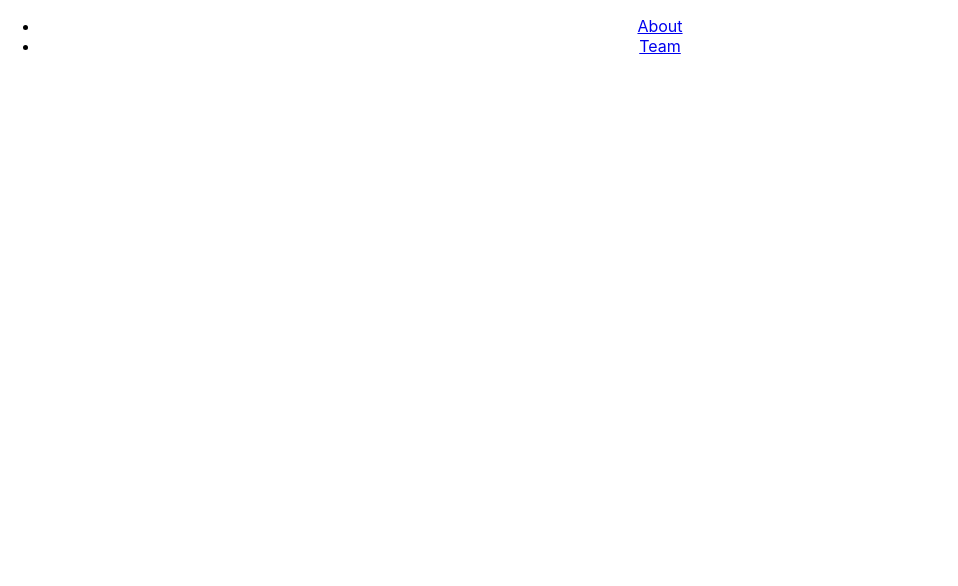
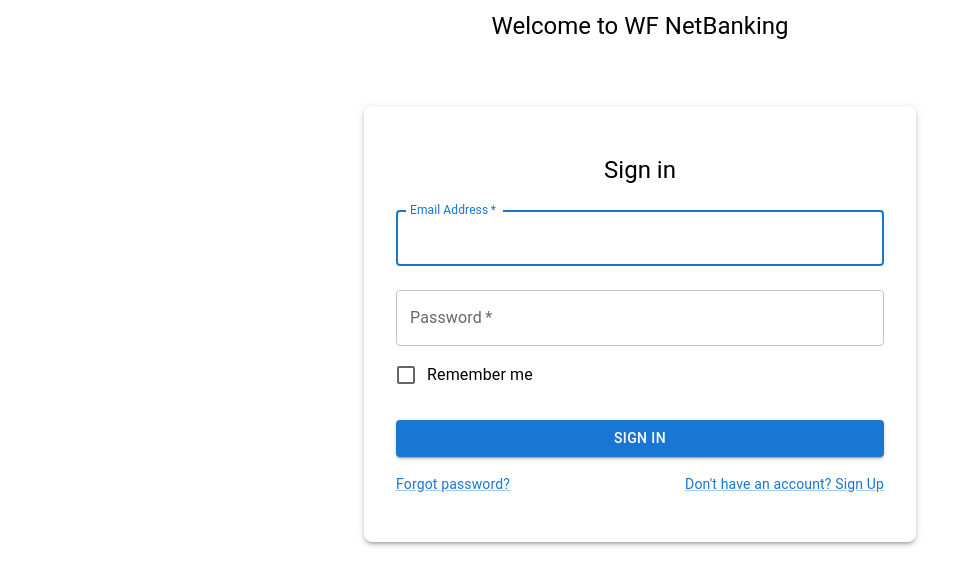
Before and after one commit to shubhamraiwells/wellsfargo-training-team1, a React (Create React App) app in the folder frontend/: page / in a window 1280 px wide. Before the commit this address had no page. Shown: the top 586 px of the page, without its empty margins (0-958 px from the left). Built offline with nearby package versions, Linux system fonts and the light colour scheme.

Commit message:
Login page Boilercode

```diff
--- a/frontend/package.json
+++ b/frontend/package.json
@@ -3,6 +3,10 @@
   "version": "0.1.0",
   "private": true,
   "dependencies": {
+    "@emotion/react": "^11.11.1",
+    "@emotion/style": "^0.8.0",
+    "@emotion/styled": "^11.11.0",
+    "@mui/material": "^5.14.8",
     "@testing-library/jest-dom": "^5.17.0",
     "@testing-library/react": "^13.4.0",
     "@testing-library/user-event": "^13.5.0",
--- a/frontend/src/App.css
+++ b/frontend/src/App.css
@@ -1,3 +1,4 @@
+/*
 .App {
   text-align: center;
 }
@@ -36,3 +37,17 @@
     transform: rotate(360deg);
   }
 }
+*/
+.App {
+  text-align: center;
+  background-color: #ffffff;
+}
+
+.App-header {
+  display: flex;
+  flex-direction: row;
+  align-items: center;
+  justify-content: center;
+  font-size: calc(10px + 2vmin);
+  margin-top:10px;
+}
--- a/frontend/src/App.js
+++ b/frontend/src/App.js
@@ -1,27 +1,97 @@
-import logo from './logo.svg';
-import './App.css';
-import { Link, Route, Routes } from 'react-router-dom';
-import About from './pages/About';
-import Team from './pages/Team';
-function App() {
+import React, { Component } from "react";
+import "./App.css";
+import Button from "@mui/material/Button";
+import TextField from "@mui/material/TextField";
+import FormControlLabel from "@mui/material/FormControlLabel";
+import Checkbox from "@mui/material/Checkbox";
+import Link from "@mui/material/Link";
+import Grid from "@mui/material/Grid";
+import Box from "@mui/material/Box";
+import Typography from "@mui/material/Typography";
+import Container from "@mui/material/Container";
+
+export default function App() {
+  const handleSubmit = (event) => {
+    event.preventDefault();
+    const data = new FormData(event.currentTarget);
+    console.log({
+      email: data.get("email"),
+      password: data.get("password"),
+    });
+  };
+
   return (
-    <div className="App">
-      <header>
-        <>
-          <nav>
-            <ul>
-              <li><Link to="/About">About</Link></li>
-              <li><Link to="/Team">Team</Link></li>
-            </ul>
-          </nav>
-          <Routes>
-            <Route path='/About' element={<About />} />
-            <Route path='/Team' element={<Team />} />
-          </Routes>
-        </>
-      </header>
-    </div>
+
+    <Container component="main" maxWidth="sm">
+      <div className="App-header">
+          <Typography  component="h1" variant="h5">
+          Welcome to WF NetBanking
+        </Typography>
+        </div>
+      <Box
+        sx={{
+          boxShadow: 3,
+          borderRadius: 2,
+          px: 4,
+          py: 6,
+          marginTop: 8,
+          display: "flex",
+          flexDirection: "column",
+          alignItems: "center",
+        }}
+      >
+        <Typography component="h1" variant="h5">
+          Sign in
+        </Typography>
+        <Box component="form" onSubmit={handleSubmit} noValidate sx={{ mt: 1 }}>
+          <TextField
+            margin="normal"
+            required
+            fullWidth
+            id="email"
+            label="Email Address"
+            name="email"
+            autoComplete="email"
+            autoFocus
+          />
+          <TextField
+            margin="normal"
+            required
+            fullWidth
+            name="password"
+            label="Password"
+            type="password"
+            id="password"
+            autoComplete="current-password"
+          />
+          <FormControlLabel
+            control={<Checkbox value="remember" color="primary" />}
+            label="Remember me"
+          />
+          <Button
+            type="submit"
+            fullWidth
+            variant="contained"
+            sx={{ mt: 3, mb: 2 }}
+          >
+            Sign In
+          </Button>
+          <Grid container>
+            <Grid item xs>
+              <Link href="#" variant="body2">
+                Forgot password?
+              </Link>
+            </Grid>
+            <Grid item>
+              <Link href="#" variant="body2">
+                {"Don't have an account? Sign Up"}
+              </Link>
+            </Grid>
+          </Grid>
+        </Box>
+      </Box>
+    </Container>
+
+
   );
 }
-
-export default App;
```
Also changed, not shown: 1 other file (tests, documents, lock files or other folders).
